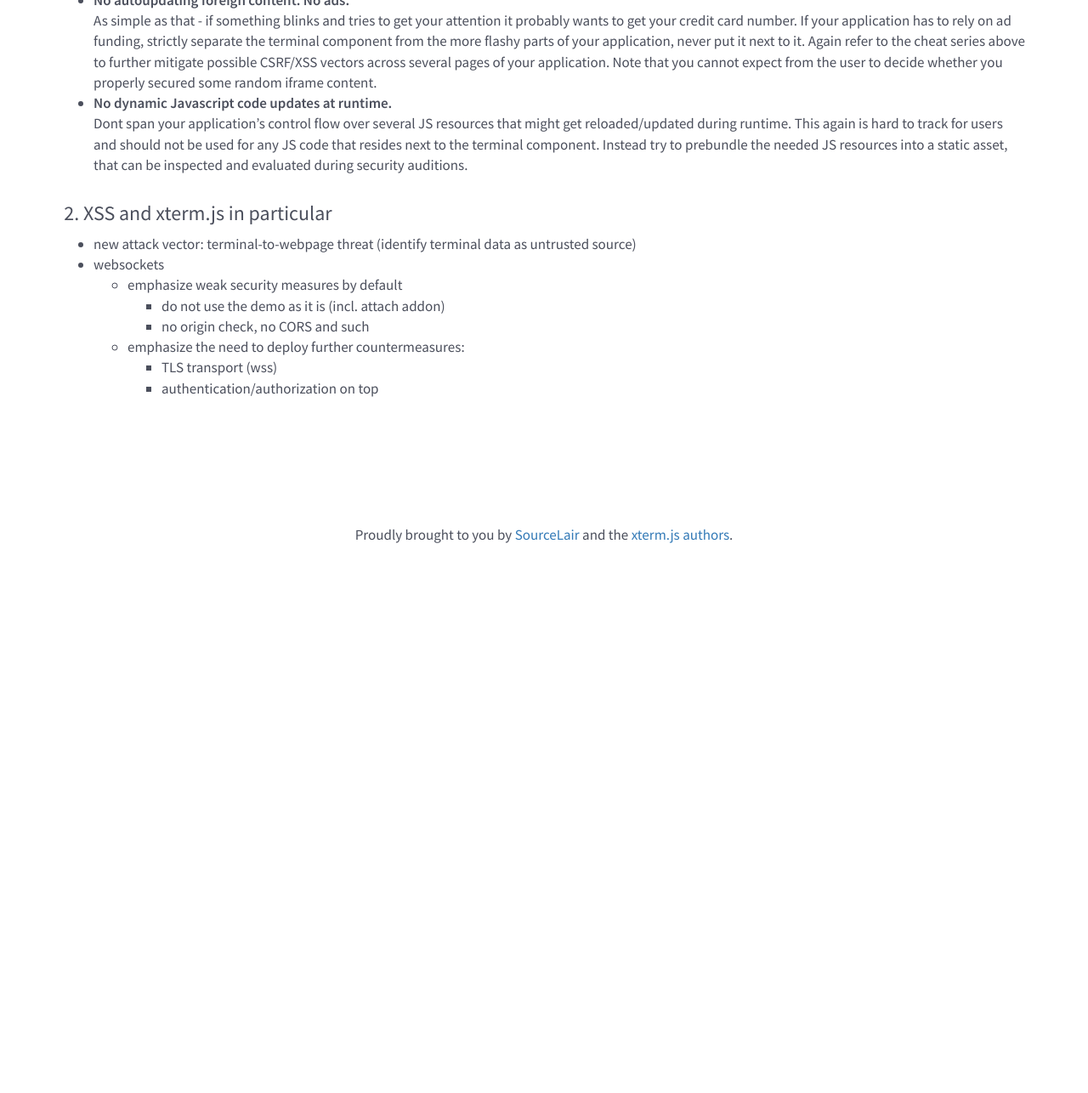
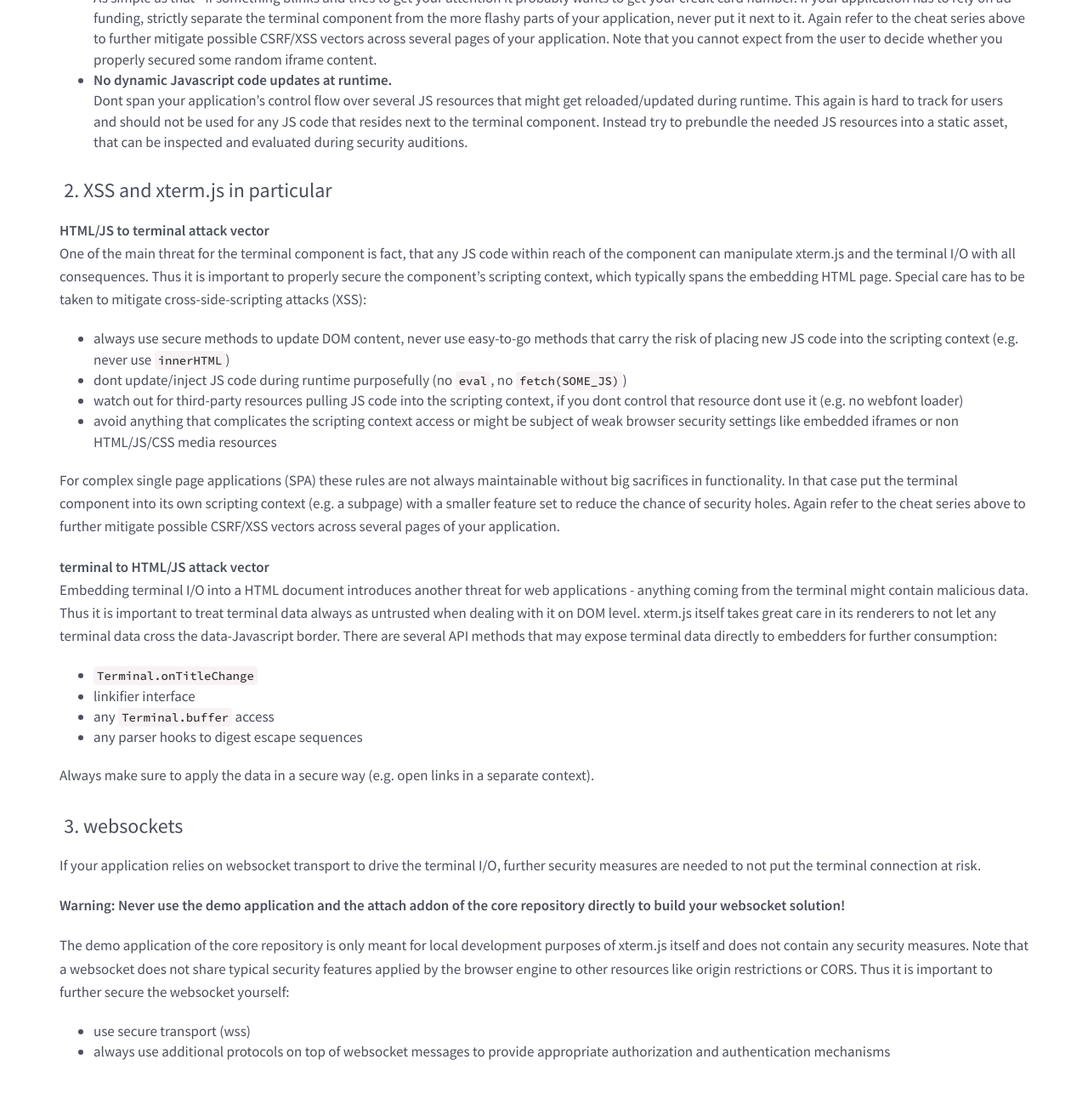
Before and after one commit to xtermjs/xtermjs.org, a Jekyll site: the page built from _docs/guides/security.md, in a window 1280 px wide and 1400 px high, scrolled down 2439 px. Shown: the top 1286 px of the window at 85% size. Built offline with Jekyll 4.4.1, drawn with Linux system fonts in a browser that asks for light colours; nearby versions of some CDN libraries; before the commit the page ends 3098 px from its top, so only the background shows below that; some of the changed text lies outside the part shown.

Commit message:
js/websocket rules

```diff
--- a/_docs/guides/security.md
+++ b/_docs/guides/security.md
@@ -3,7 +3,7 @@ title: Security
 category: Guides
 ---
 
-Giving security advice for xterm.js integration developers depends alot on the packages you use to build and run your application, whether it is a standalone desktop application or accessible over the internet. We cannot cover the variety of these possibilities here and keep focused on terminal aspects in general in conjunction with browser / web technologies.
+Giving security advice for xterm.js integration developers depends alot on the packages used to build and run the application, whether it is a standalone desktop application or accessible over the internet. We cannot cover the variety of these possibilities here and keep focused on terminal aspects in general in conjunction with browser / web technologies.
 
 ## Are terminals dangerous?
 
@@ -21,9 +21,9 @@ xterm.js provides the terminal logic written in Typescript which compiles down t
 
 ### Javascript
 
-The runtime logic of xterm.js is standalone, thus has no dependencies to other third party Javascript packages. [One of the reasons](https://github.com/xtermjs/xterm.js/wiki/Contributing#third-party-dependencies) we do this is to avoid attacks through malicious third-party code, that might have been added to a package we cannot control. This very strict handling seems a bit paranoid, but keep in mind, that unintended access to a running terminal cannot only harm the hosting system, but all systems a terminal session might be connected to. For xterm.js addons this strict rule is not applied (consult the addon maintainer). We are also less strict about first party addons included in the core repository in this regard.
+The runtime logic of xterm.js is standalone, thus has no dependencies to other third-party Javascript packages. [One of the reasons](https://github.com/xtermjs/xterm.js/wiki/Contributing#third-party-dependencies) we do this is to avoid attacks through malicious third-party code, that might have been added to a package we cannot control. This very strict handling seems a bit paranoid, but keep in mind, that unintended access to a running terminal cannot only harm the hosting system, but all systems a terminal session might be connected to. For xterm.js addons this strict rule is not applied (consult the addon maintainer). We are also less strict about first party addons included in the core repository in this regard.
 
-For your application, most likely relying on third party packages, we can only encourage you to apply very high security standards when dealing with foreign code, double checking a packages' trustworthiness or to take appropriate steps if in doubt.
+For your application, most likely relying on third-party packages, we can only encourage you to apply very high security standards when dealing with foreign code, double checking a packages' trustworthiness or to take appropriate steps if in doubt.
 
 ### HTML engine
 
@@ -32,13 +32,13 @@ By using web technologies for the screen output xterm.js basically inherits all
 **Excursion: hints for users with high security requirements**
 - **Is the xterm.js application (incl. server component) self-controlled or from a trustworthy, secured and stable source?**
   If you can answer that question with yes it is probably safe to use the application as intended. Just keep in mind that even for self-deployed solutions the code already can be compromised, thus code audits might be needed to further backup the trust.
-- **Does the xterm.js application load many third party resources?**
-  This is quite a common deployment pattern in modern web development, probably most remote applications that offer terminal interaction via xterm.js are built that way. The problem for terminal I/O here comes from the question whether those third party additions can be trusted. For high security demands this should always be seen as suspicious and not be used unless you have a security report stating otherwise. This also applies to CDNs, they have to be part of the trust chain.
+- **Does the xterm.js application load many third-party resources?**
+  This is quite a common deployment pattern in modern web development, probably most remote applications that offer terminal interaction via xterm.js are built that way. The problem for terminal I/O here comes from the question whether those third-party additions can be trusted. For high security demands this should always be seen as suspicious and not be used unless you have a security report stating otherwise. This also applies to CDNs, they have to be part of the trust chain.
 - **Are there clear no-gos?**
   Yes, probably more than "good conditions". Basically, if you cannot get satisfying answers from the two questions above, the application is more than suspicious and should not be used. Strong indicators, that an application should not be used, are:
     - There are resources with no valid transport encryption (no TLS or broken certificate).
-    - The application updates content from third party resources at runtime (e.g. embedded ads).
-    - The application retrieves third party content of unknown trust.
+    - The application updates content from third-party resources at runtime (e.g. embedded ads).
+    - The application retrieves third-party content of unknown trust.
     - Insecure CDN resources.
     - The application has known security issues (e.g. CVE). Of course this depends on the quality of the issue, but as soon as XSS or Javascript in general is involved, avoid that application until it gets fixed.
     - The terminal data has to go through a server component of unkown trust. Never use those popular bash "one-liners" for sharing terminal content over an unknown server. If you really have to (e.g for some quick presentations), make sure to only give read access to non-sensitive data. If write access or sensitive data is involved, always use trustworthy services. Always try to avoid actions that might further escalate the risk (e.g. password inputs).
@@ -58,21 +58,41 @@ We strongly advise you to read through the [OWASP Cheat Sheet Series](https://ch
 Furthermore we want to emphasize some basic rules, that should apply to any cleanly written web application. They definitely should not be taken lightly in conjunction with an xterm.js integration:
 - **Always use secure transports for remote resources.**
   Ensure this for all remote content, that gets embedded into the terminal component's page. There are no excuses, if you cannot afford the slightly higher setup / maintenance burden stop the development right there.
-- **Avoid third party resources.**
-  As written above, third party content next to the terminal component introduces potential threats and raises the security audit needs for the users. Try to restrain from embedding a nifty JS driven counter or other content thats not really needed for the basic functionality.
+- **Avoid third-party resources.**
+  As written above, third-party content next to the terminal component introduces potential threats and raises the security audit needs for the users. Try to restrain from embedding a nifty JS driven counter or other content thats not really needed for the basic functionality.
 - **No autoupdating foreign content. No ads.**
   As simple as that - if something blinks and tries to get your attention it probably wants to get your credit card number. If your application has to rely on ad funding, strictly separate the terminal component from the more flashy parts of your application, never put it next to it. Again refer to the cheat series above to further mitigate possible CSRF/XSS vectors across several pages of your application. Note that you cannot expect from the user to decide whether you properly secured some random iframe content.
 - **No dynamic Javascript code updates at runtime.**
   Dont span your application's control flow over several JS resources that might get reloaded/updated during runtime. This again is hard to track for users and should not be used for any JS code that resides next to the terminal component. Instead try to prebundle the needed JS resources into a static asset, that can be inspected and evaluated during security auditions.
 
+
 ### 2. XSS and xterm.js in particular
 
+**HTML/JS to terminal attack vector**
+One of the main threat for the terminal component is fact, that any JS code within reach of the component can manipulate xterm.js and the terminal I/O with all consequences. Thus it is important to properly secure the component's scripting context, which typically spans the embedding HTML page. Special care has to be taken to mitigate cross-side-scripting attacks (XSS):
+- always use secure methods to update DOM content, never use easy-to-go methods that carry the risk of placing new JS code into the scripting context (e.g. never use `innerHTML`)
+- dont update/inject JS code during runtime purposefully (no `eval`, no `fetch(SOME_JS)`)
+- watch out for third-party resources pulling JS code into the scripting context, if you dont control that resource dont use it (e.g. no webfont loader)
+- avoid anything that complicates the scripting context access or might be subject of weak browser security settings like embedded iframes or non HTML/JS/CSS media resources
 
-- new attack vector: terminal-to-webpage threat (identify terminal data as untrusted source)
-- websockets
-  - emphasize weak security measures by default
-    - do not use the demo as it is (incl. attach addon)
-    - no origin check, no CORS and such
-  - emphasize the need to deploy further countermeasures:
-    - TLS transport (wss)
-    - authentication/authorization on top
+For complex single page applications (SPA) these rules are not always maintainable without big sacrifices in functionality. In that case put the terminal component into its own scripting context (e.g. a subpage) with a smaller feature set to reduce the chance of security holes. Again refer to the cheat series above to further mitigate possible CSRF/XSS vectors across several pages of your application.
+
+**terminal to HTML/JS attack vector**
+Embedding terminal I/O into a HTML document introduces another threat for web applications - anything coming from the terminal might contain malicious data. Thus it is important to treat terminal data always as untrusted when dealing with it on DOM level. xterm.js itself takes great care in its renderers to not let any terminal data cross the data-Javascript border. There are several API methods that may expose terminal data directly to embedders for further consumption:
+- `Terminal.onTitleChange`
+- linkifier interface
+- any `Terminal.buffer` access
+- any parser hooks to digest escape sequences
+
+Always make sure to apply the data in a secure way (e.g. open links in a separate context).
+
+
+### 3. websockets
+
+If your application relies on websocket transport to drive the terminal I/O, further security measures are needed to not put the terminal connection at risk.
+
+**Warning: Never use the demo application and the attach addon of the core repository directly to build your websocket solution!**
+
+The demo application of the core repository is only meant for local development purposes of xterm.js itself and does not contain any security measures. Note that a websocket does not share typical security features applied by the browser engine to other resources like origin restrictions or CORS. Thus it is important to further secure the websocket yourself:
+- use secure transport (wss)
+- always use additional protocols on top of websocket messages to provide appropriate authorization and authentication mechanisms
```
Also changed, not shown: other parts of _docs/guides/security.md (+1 -1 lines).
